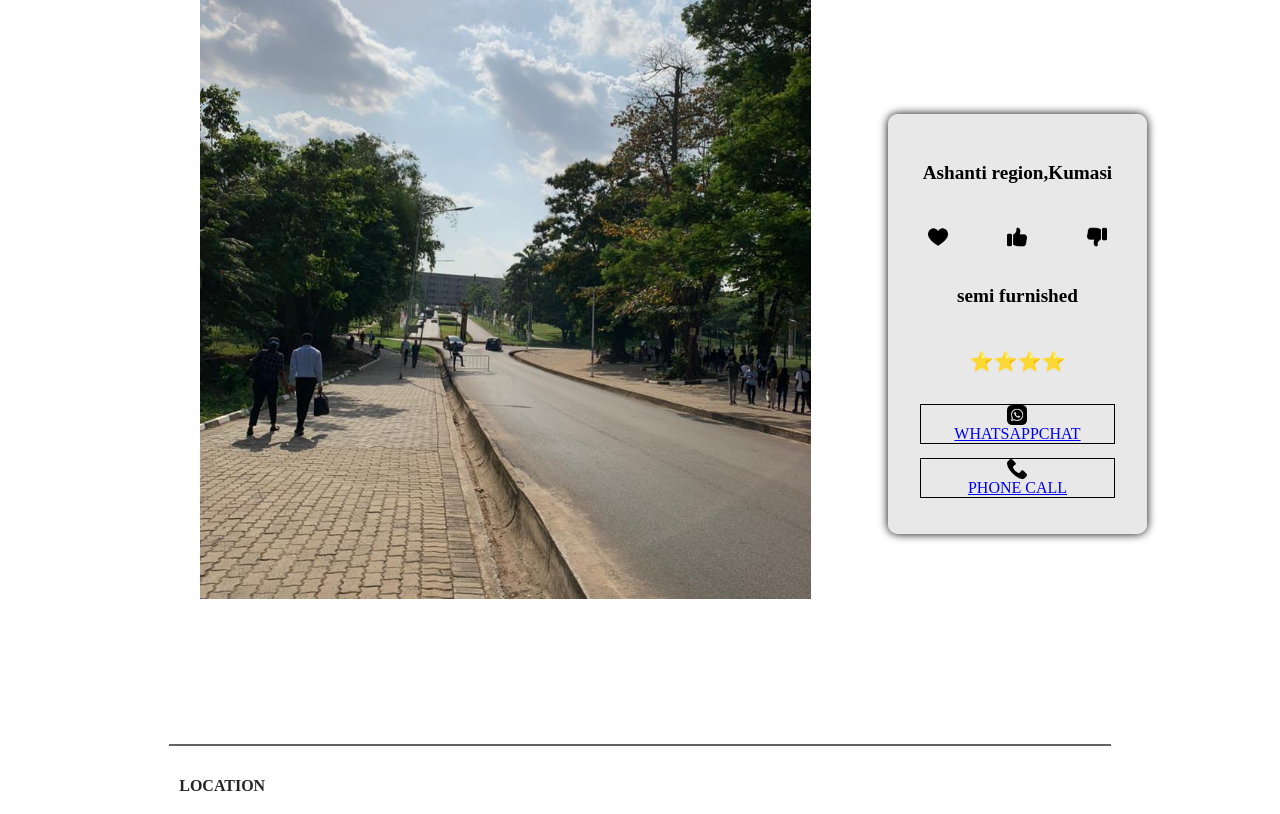
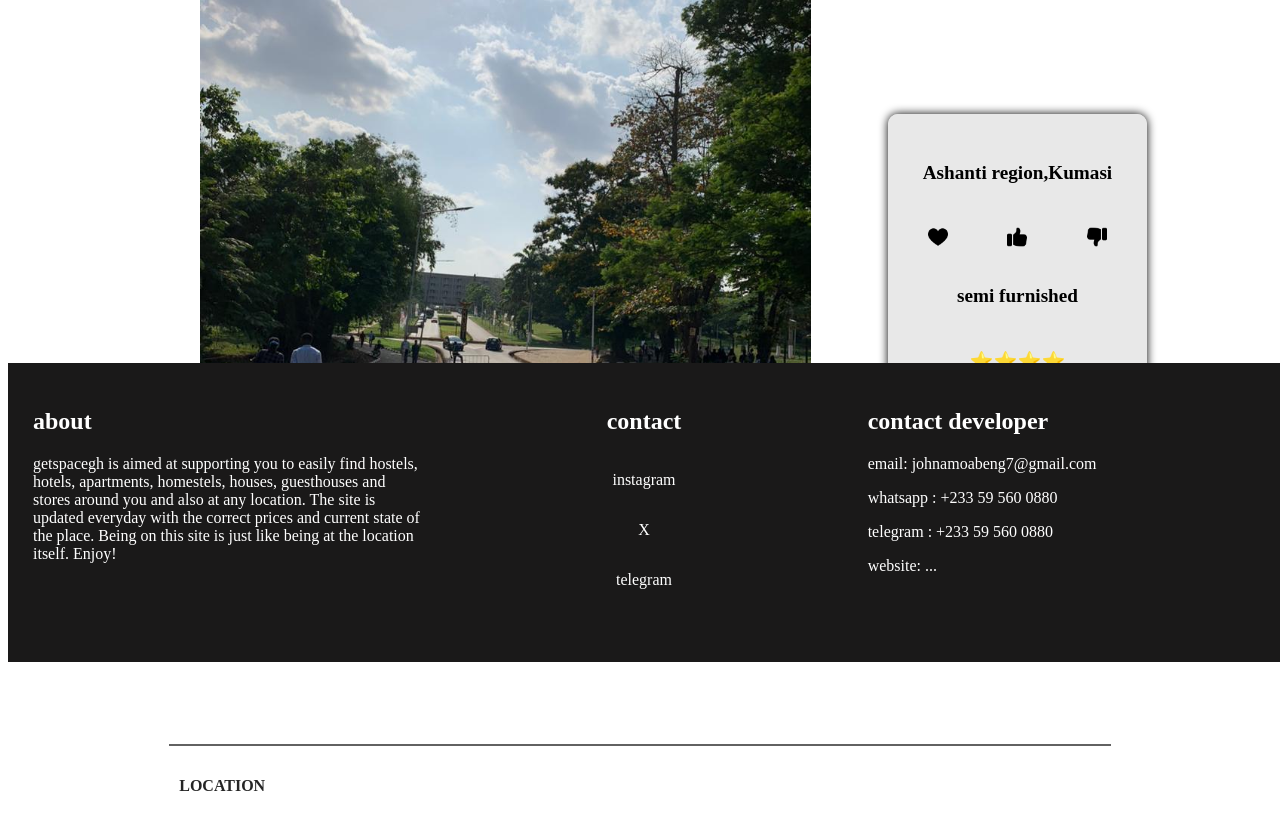
Before and after one commit to Jamoabeng04/GETSPACEGH, a Django app: page /productDetails/2 in a window 1280 px wide. Shown: the part 138-952 px from the top of the page. Run offline with Django 5.2, Linux system fonts and the light colour scheme; data comes from the database, SQL or seed files in the repository; data that the repository does not hold is empty; some libraries are stand-ins or nearby versions.

Commit message:
fixing display issues

```diff
--- a/MainProject/accommodateApp/static/css/details_styles.css
+++ b/MainProject/accommodateApp/static/css/details_styles.css
@@ -302,11 +302,17 @@ iframe{
 .footer{
     background-color: rgb(26, 25, 25);
     color: white;
-    display: flex;
-    flex-direction: column;
-    top: 0px;
+    display: flex; /* Create a flex container */
+    justify-content: space-between; /* Distribute divs evenly */
+    padding: 10px;
+    position: absolute;
+    bottom: 0;
 
 }
+footer div {
+    flex: 1; /* Allow divs to expand to fill available space */
+}
+
 .about , .contact , .developer{
     margin: 15px;
 }
```
